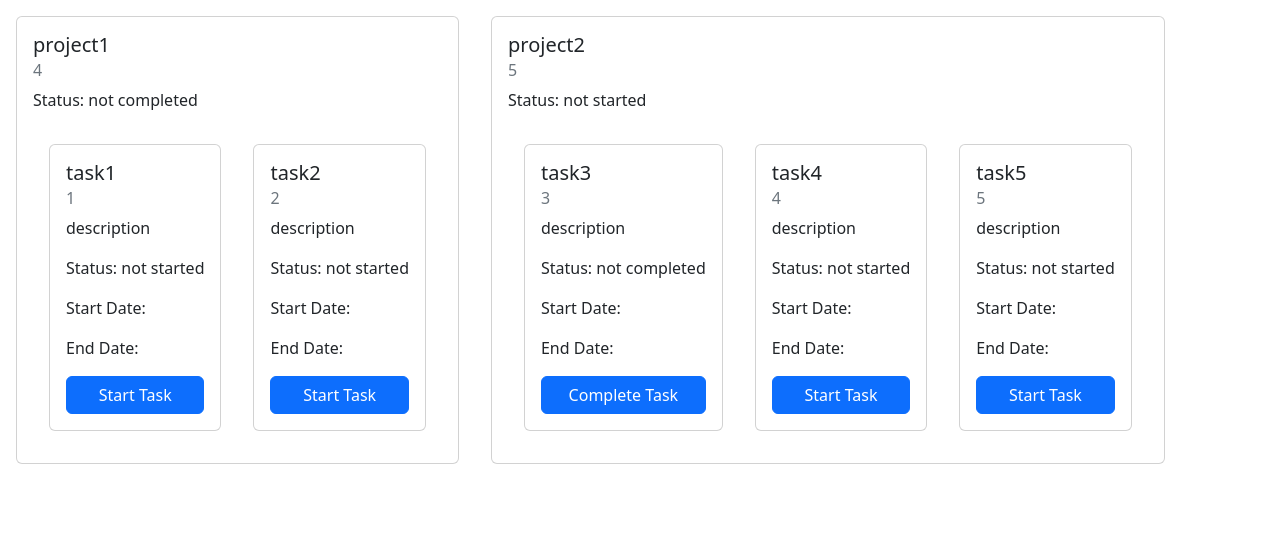
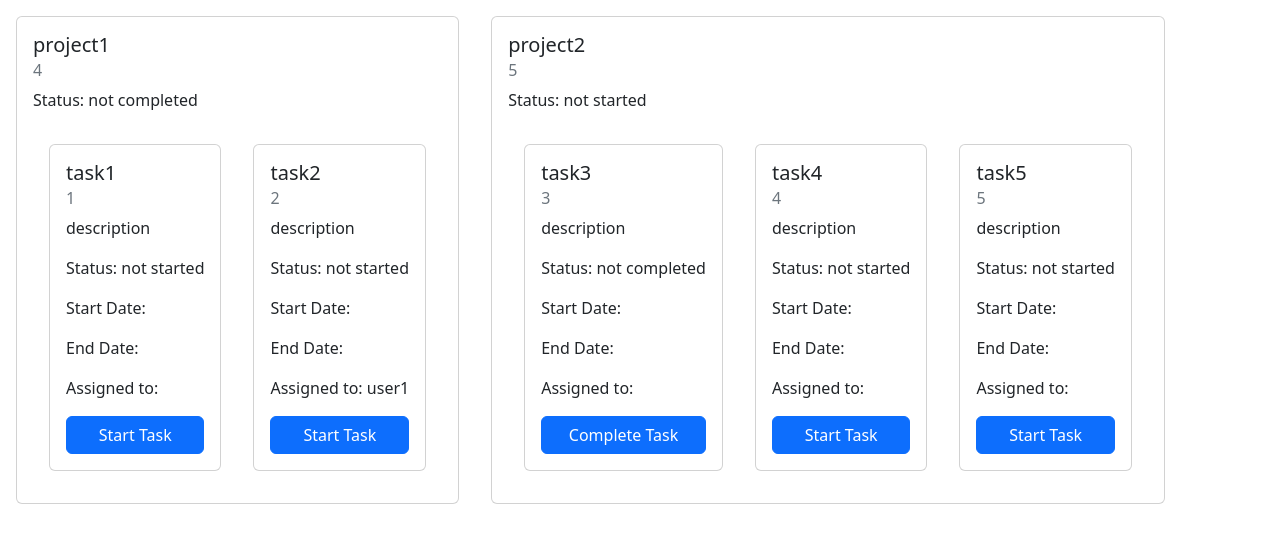
Before and after one commit to lambtonProjects/fp_react_task_mgmt_system, a React (Create React App) app in the folder Frontend/: page /list in a window 1280 px wide. Shown: the top 542 px of the page. Built offline with nearby package versions, Linux system fonts and the light colour scheme.

Commit message:
added condition for hidden button start/complete

```diff
--- a/Frontend/src/pages/ItemsList.js
+++ b/Frontend/src/pages/ItemsList.js
@@ -13,7 +13,9 @@ const TaskItem = props => (
         <Card.Text>Status: {props.item.taskStatus}</Card.Text>
         <Card.Text>Start Date: {props.item.startDate}</Card.Text>
         <Card.Text>End Date: {props.item.endDate}</Card.Text>
-        <Button variant="primary" visible='false'>{(props.item.taskStatus == "not started")?"Start Task":"Complete Task"}</Button>
+        <Card.Text>Assigned to: {props.item.userAssigned}</Card.Text>
+        <Button variant="primary" hidden={(false)? true:false}  >{(props.item.taskStatus == "not started")?"Start Task":"Complete Task"}</Button>
+        {/* //todo hide/disable button if task completed or user doesnt assugned to the task OR if task is completed */}
         </Card>
     </div>
 
@@ -59,7 +61,7 @@ export default class ItemsList extends React.Component{
     componentDidMount(){
         this.setState({
            //todo get real projects list and filter only projects that user assigned  to them
-           list: [{projectId: "4", projectName: "project1", usersAssigned: [], projectStatus: "not completed", totalCost: 0, tasks: [{taskId: "1", taskName: "task1", taskDescription: "description", startDate: "", endDate: "", prerequisite: [], taskStatus: "not started"}, {taskId: "2", taskName: "task2", taskDescription: "description", startDate: "", endDate: "", prerequisite: [], taskStatus: "not started"}]},
+           list: [{projectId: "4", projectName: "project1", usersAssigned: [], projectStatus: "not completed", totalCost: 0, tasks: [{taskId: "1", taskName: "task1", taskDescription: "description", startDate: "", endDate: "", prerequisite: [], taskStatus: "not started"}, {taskId: "2", taskName: "task2", taskDescription: "description", startDate: "", endDate: "", prerequisite: [], taskStatus: "not started", userAssigned: 'user1'}]},
             {projectId: "5", projectName: "project2", usersAssigned: [], projectStatus: "not started", totalCost: 0, tasks: [{taskId: "3", taskName: "task3", taskDescription: "description", startDate: "", endDate: "", prerequisite: [], taskStatus: "not completed"}, {taskId: "4", taskName: "task4", taskDescription: "description", startDate: "", endDate: "", prerequisite: [], taskStatus: "not started"}, {taskId: "5", taskName: "task5", taskDescription: "description", startDate: "", endDate: "", prerequisite: [], taskStatus: "not started"}]}] //todo get from db
 
         })
```
